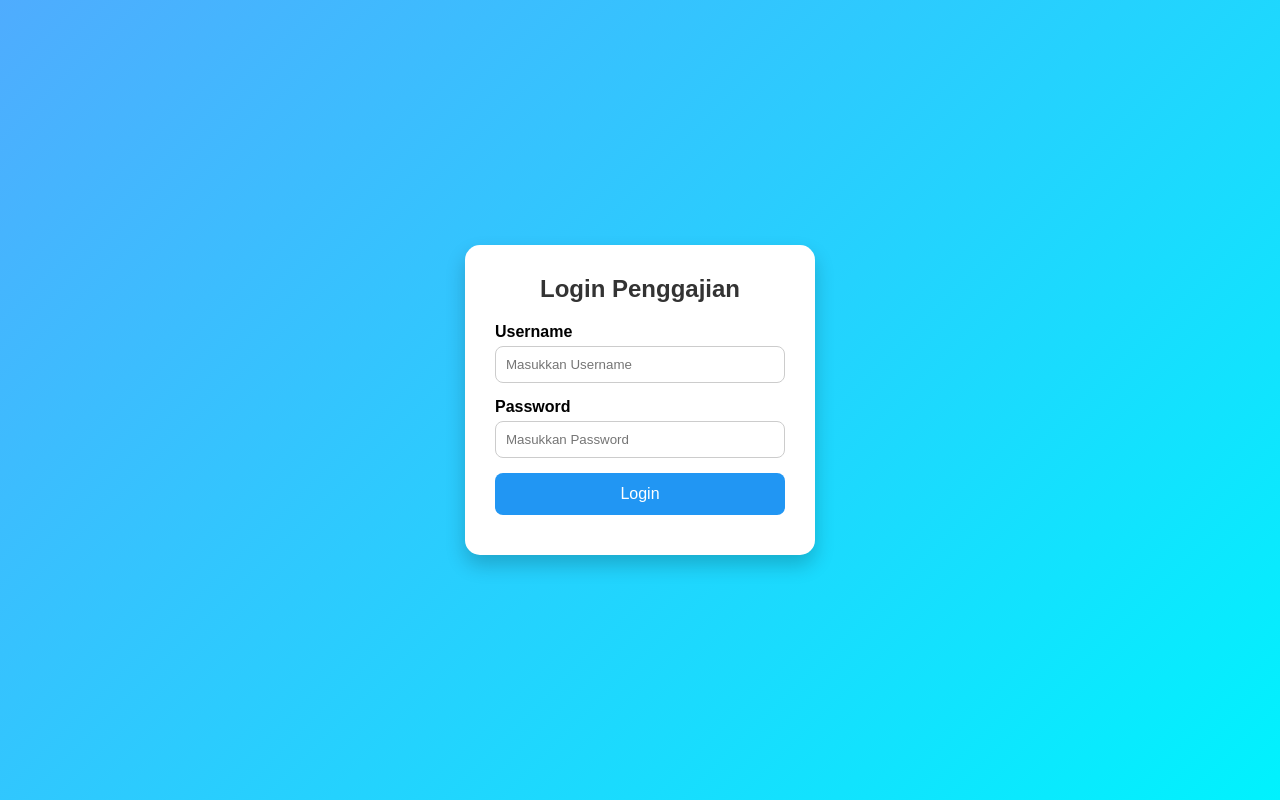
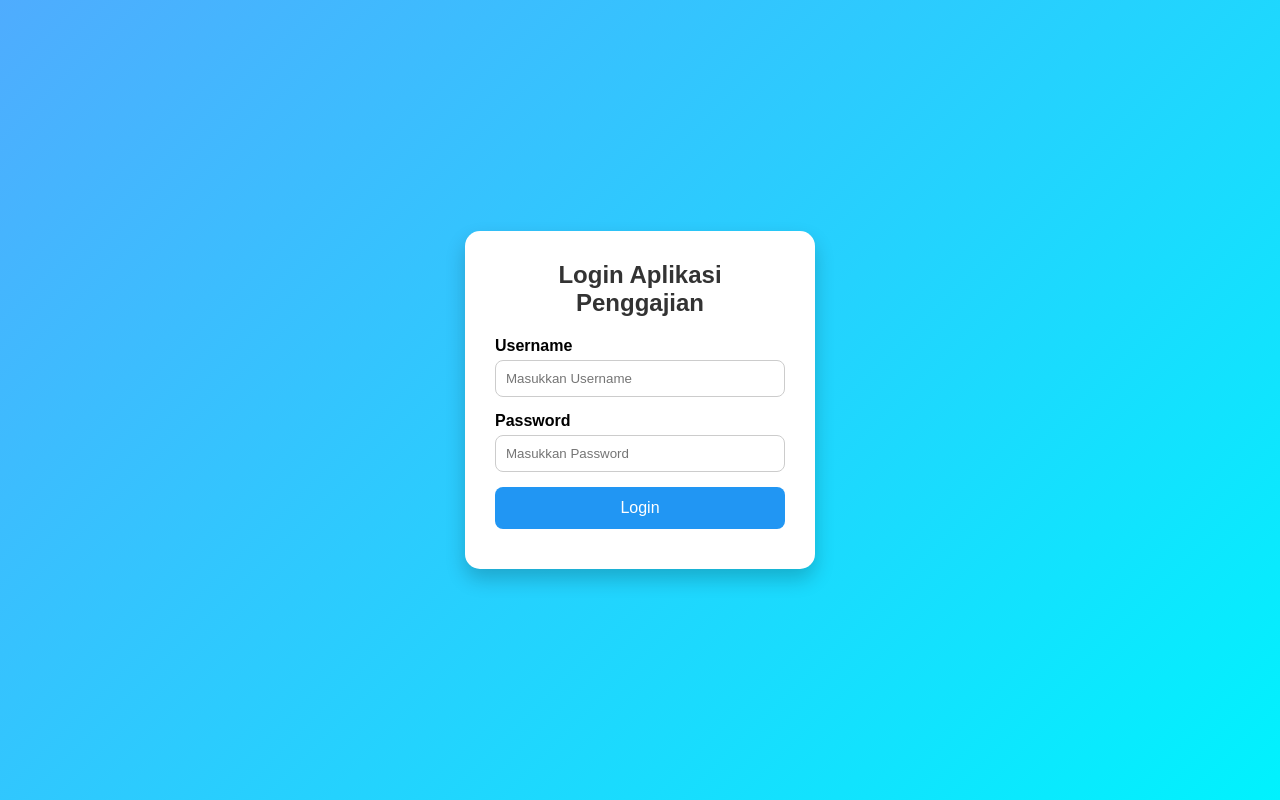
Before and after one commit to sevaniagtg-tech/penggajian, a plain HTML site: page index.html in a window 1280 px wide. Drawn offline with Linux system fonts and the light colour scheme.

Commit message:
mengubah judul login di main

```diff
--- a/index.html
+++ b/index.html
@@ -82,7 +82,7 @@
 <body>
 
 <div class="login-box">
-    <h2>Login Penggajian</h2>
+    <h2>Login Aplikasi Penggajian</h2>
 
     <div class="input-group">
         <label>Username</label>
```
